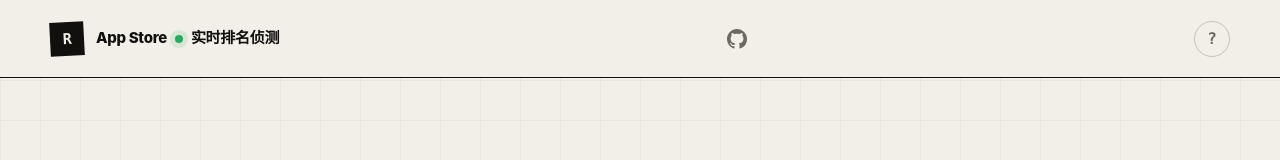
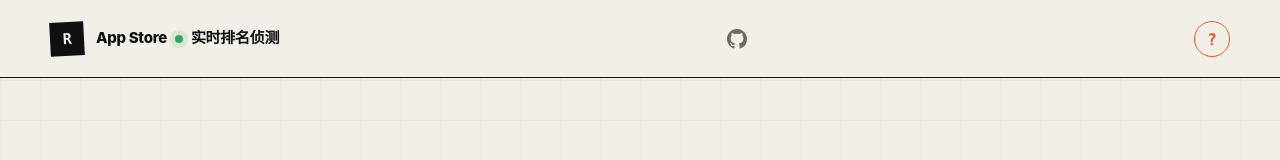
Before and after one commit to aoengs/app-rank-checker, a Next.js app: page / in a window 1280 px wide. Shown: the top 160 px of the page. Built offline with nearby package versions, Linux system fonts and the light colour scheme.

Commit message:
帮助按钮添加呼吸动画：橙色辉光环 + 微缩放

```diff
--- a/app/globals.css
+++ b/app/globals.css
@@ -44,8 +44,34 @@ main {
 .brand-mark { width: 34px; height: 34px; display: grid; place-items: center; background: var(--ink); color: var(--paper); font-family: "SF Mono", "Cascadia Code", "Menlo", monospace; font-weight: 800; transform: rotate(-3deg); }
 .nav-github { display: grid; place-items: center; width: 36px; height: 36px; border-radius: 6px; color: var(--muted); transition: color .15s, background .15s; }
 .nav-github:hover { color: var(--ink); background: var(--paper-deep); }
-.nav-help { display: grid; place-items: center; width: 36px; height: 36px; border: 1px solid var(--line); border-radius: 50%; background: transparent; color: var(--muted); font: 800 16px "SF Mono", "Cascadia Code", "Menlo", monospace; cursor: pointer; transition: all .15s; }
-.nav-help:hover { color: #fff; background: var(--acid); border-color: var(--acid); }
+.nav-help {
+  position: relative; display: grid; place-items: center; width: 36px; height: 36px;
+  border: 1px solid var(--acid); border-radius: 50%;
+  background: transparent; color: var(--acid);
+  font: 800 16px "SF Mono", "Cascadia Code", "Menlo", monospace;
+  cursor: pointer; transition: background .15s, color .15s;
+  animation: help-pulse 2.4s ease-in-out infinite;
+}
+.nav-help::after {
+  content: ""; position: absolute; inset: -4px; border-radius: 50%;
+  border: 1px solid var(--acid); opacity: 0;
+  animation: help-ring 2.4s ease-in-out infinite;
+}
+.nav-help:hover {
+  color: #fff; background: var(--acid);
+  animation: none;
+}
+.nav-help:hover::after { animation: none; opacity: 0; }
+
+@keyframes help-pulse {
+  0%, 70%, 100% { transform: scale(1); }
+  80% { transform: scale(1.08); }
+}
+@keyframes help-ring {
+  0%, 60%, 100% { opacity: 0; transform: scale(.9); }
+  70% { opacity: .6; }
+  80% { opacity: 0; transform: scale(1.15); }
+}
 
 /* ── Tour overlay ── */
 .tour-root { position: fixed; inset: 0; z-index: 9999; pointer-events: none; }
```
